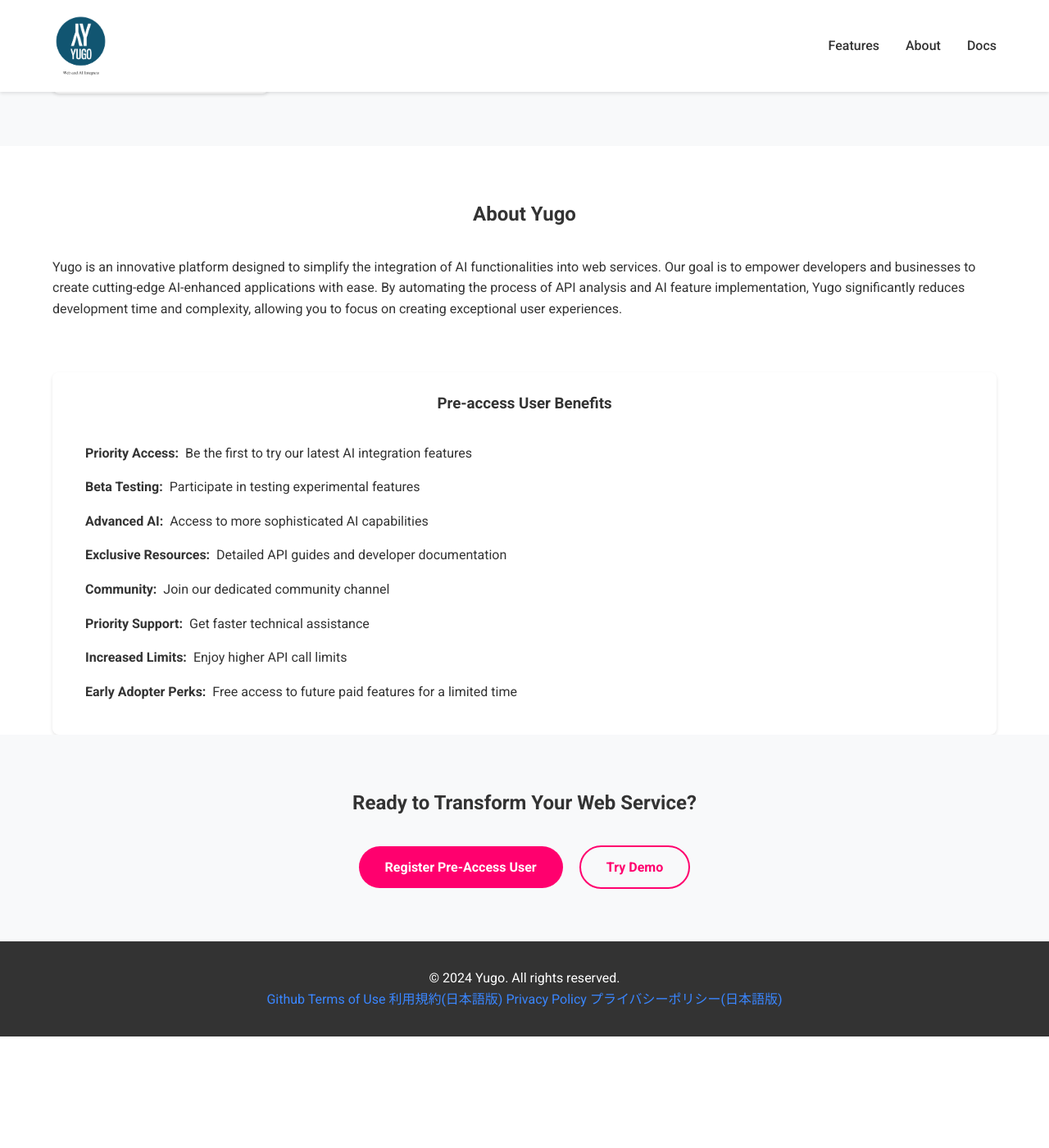
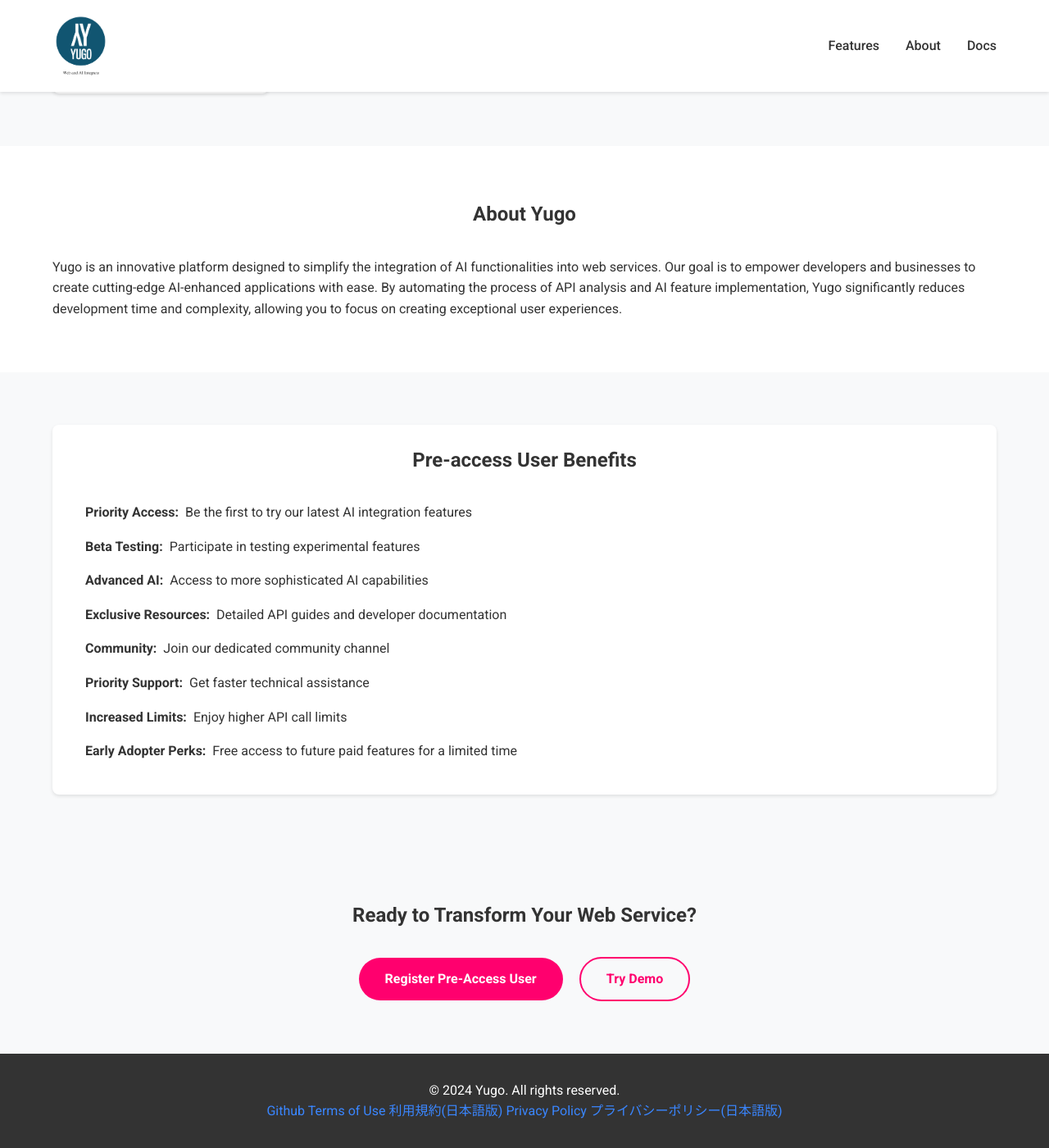
Before and after one commit to ynishi/yugo-docs, a Jekyll site: the page index.html, which Jekyll copies as it is, in a window 1280 px wide and 1400 px high, scrolled down 882 px. Shown: the whole window at 82% size. Built offline with Jekyll 4.4.1, drawn with Linux system fonts in a browser that asks for light colours; before the commit the page ends 2146 px from its top, so only the background shows below that.

Commit message:
update benefit section

```diff
--- a/assets/css/style.css
+++ b/assets/css/style.css
@@ -181,7 +181,7 @@
 }
 
 /* Pre-Access Benefits Section */
-#features {
+#pre-access-benefits {
     padding: 4rem 0;
     background-color: #f8f9fa;
 }
@@ -194,8 +194,7 @@
     transition: transform 0.3s ease;
 }
 
-.pre-access-benefits h3 {
-    color: #333;
+.pre-access-benefits h2 {
     text-align: center;
     margin-bottom: 2rem;
 }
--- a/index.html
+++ b/index.html
@@ -93,7 +93,7 @@
 
         <section id="pre-access-benefits">
             <div class="container pre-access-benefits">
-                <h3>Pre-access User Benefits</h3>
+                <h2>Pre-access User Benefits</h2>
                 <ul>
                     <li>
                         <i class="fas fa-rocket"></i>
```
